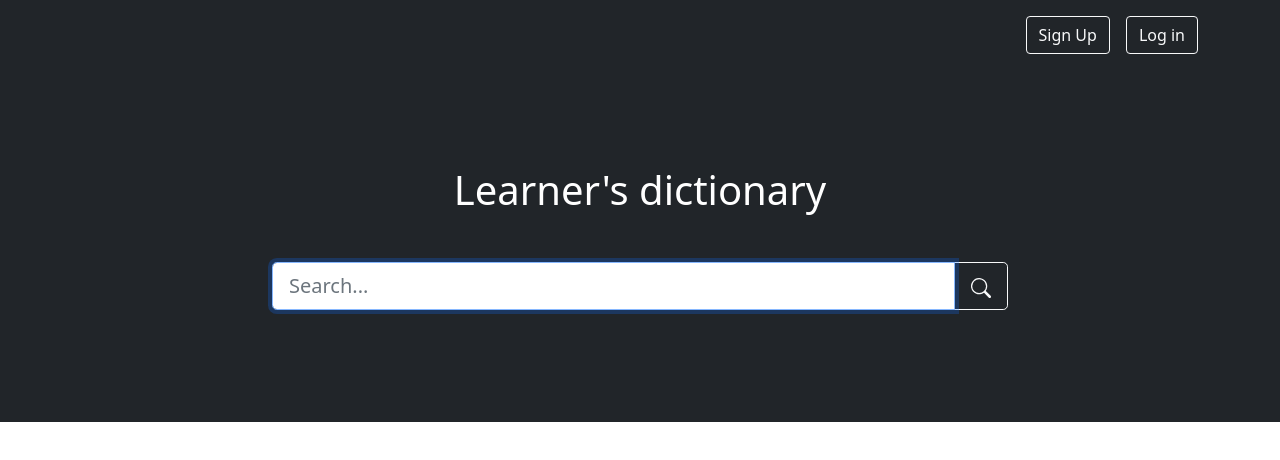
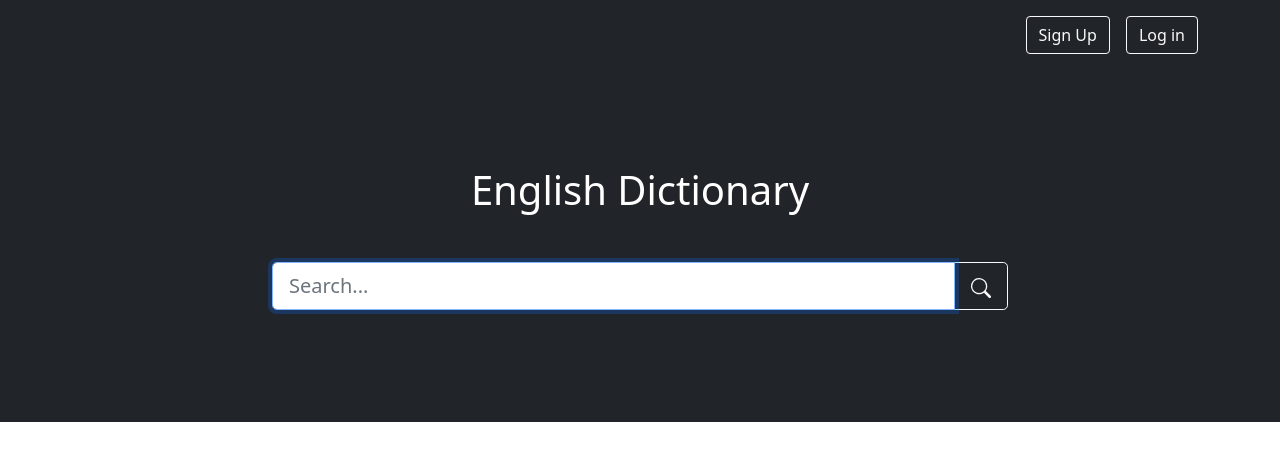
Before and after one commit to kyodk/english-dictionary, a React (Create React App) app: page / in a window 1280 px wide. Shown: the top 460 px of the page. Built offline with nearby package versions, Linux system fonts and the light colour scheme; no server answers.

Commit message:
#2 fix h1 content

```diff
--- a/src/components/Input.js
+++ b/src/components/Input.js
@@ -44,7 +44,7 @@ const Input = () => {
       <Container className="bg-dark py-5">
         <Row className="justify-content-center text-center py-5">
           <Col lg="8">
-            <h1 className="text-white mb-5">Learner's dictionary</h1>
+            <h1 className="text-white mb-5">English Dictionary</h1>
             <InputGroup size="lg" className="mb-3">
               <FormControl
                 type="search"
```
